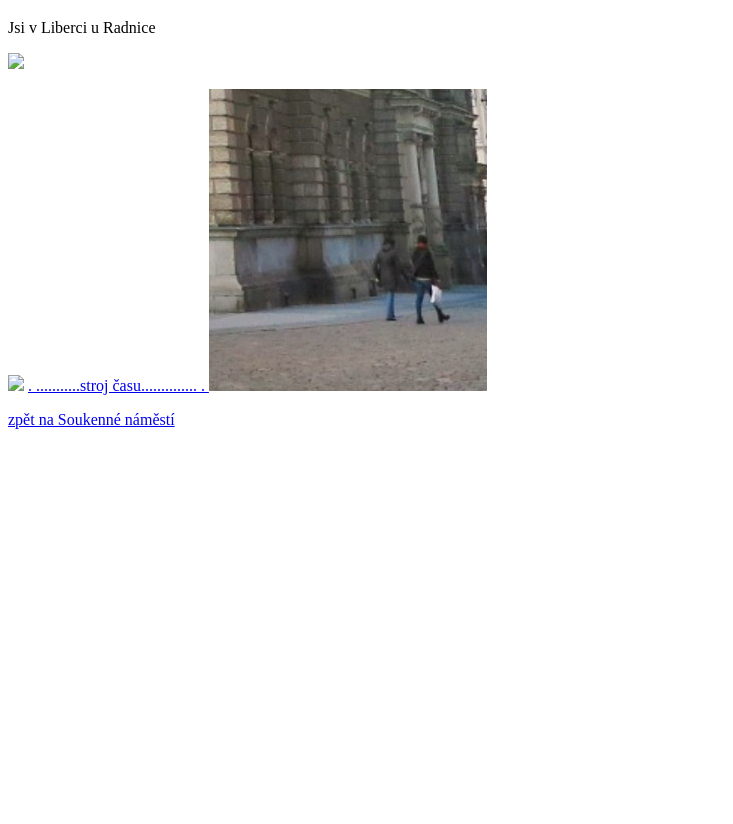
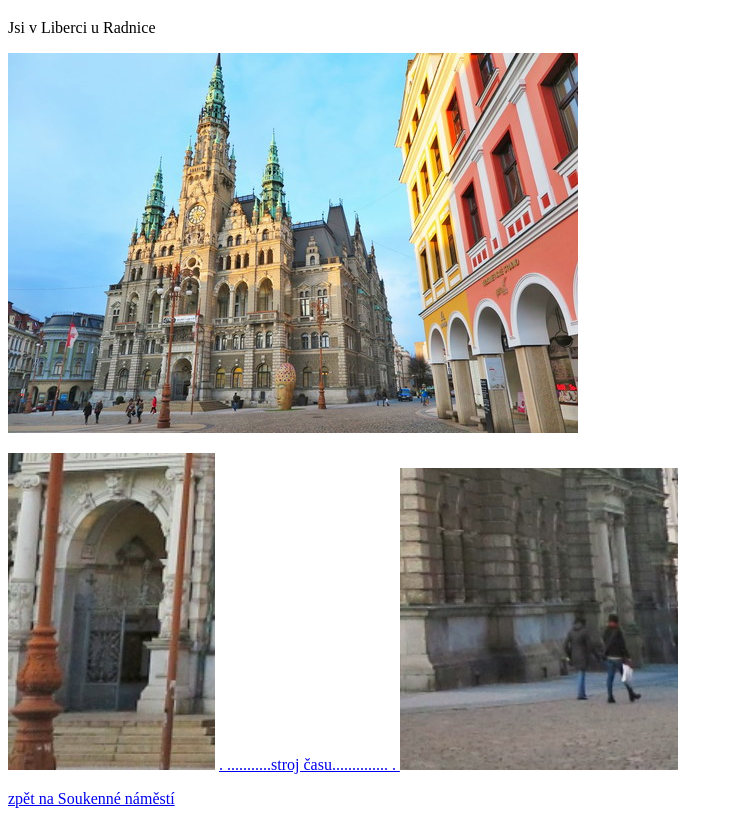
Before and after one commit to DrShroom69/DrShroom69.github.io, a plain HTML site: page Webgame/indexn.html in a window 1280 px wide. Shown: the part 61-885 px from the top of the page, without its empty margins (0-733 px from the left). Before the commit the page ends 800 px from the top, so only its background shows below. Drawn offline with Linux system fonts and the light colour scheme; files whose address does not match are found by name.

Commit message:
Update indexn.html

```diff
--- a/Webgame/indexn.html
+++ b/Webgame/indexn.html
@@ -9,8 +9,8 @@
 
      <h1> Jsi ve hře</h1>
      <p>Jsi v Liberci u Radnice</p>
-     <p><img src="res/radnice.jpg"></p>
-     <p> <a href="/vchod1.html"> <img src="res/radnice-vchod-hlavni.jpg"></a> <a href="/cas.html"> . ...........stroj času.............. .  </a>
+     <p><img src="/res/radnice.jpg"></p>
+     <p> <a href="/vchod1.html"> <img src="/res/radnice-vchod-hlavni.jpg"></a> <a href="/cas.html"> . ...........stroj času.............. .  </a>
          <a href="/vchod2.html"> <img src="res/radnice-vchod-sklipek.jpg"></a></p>
      <p><a href="/webgame/indexmain.html"> zpět na Soukenné náměstí</a></p>
 
```
